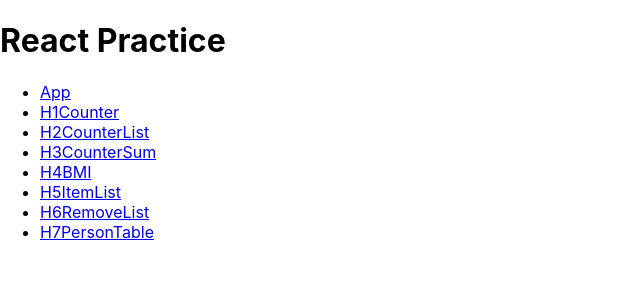
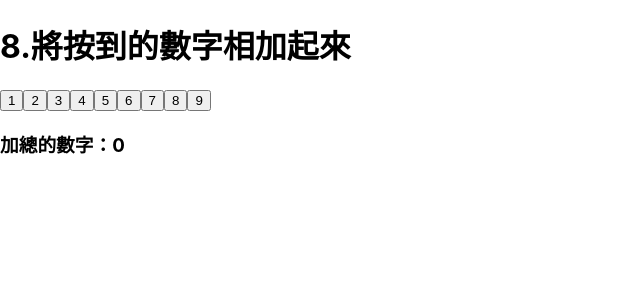
Before and after one commit to michelle3356/review-react, a React (Create React App) app: page /H8ButtonNumSum in a window 1280 px wide. Shown: the top 300 px of the page, without its empty margins (0-640 px from the left). Built offline with nearby package versions, Linux system fonts and the light colour scheme.

Commit message:
H8buttonNumSum

```diff
--- /dev/null
+++ b/src/H8ButtonNumSum.js
@@ -0,0 +1,39 @@
+import React from 'react';
+
+class H8ButtonNumSum extends React.Component{
+  constructor(){
+    super();
+
+    this.state = {
+      sum: 0
+    }
+  }
+
+  handleClick = (e) => {
+    // console.log(e.target.value)
+
+    this.setState({
+      sum: this.state.sum + +e.target.value
+    })
+  }
+
+  render(){
+    return(
+      <div>
+        <h1>8.將按到的數字相加起來</h1>
+        <button onClick={this.handleClick.bind(this)} value="1">1</button>
+        <button onClick={this.handleClick.bind(this)} value="2">2</button>
+        <button onClick={this.handleClick.bind(this)} value="3">3</button>
+        <button onClick={this.handleClick.bind(this)} value="4">4</button>
+        <button onClick={this.handleClick.bind(this)} value="5">5</button>
+        <button onClick={this.handleClick.bind(this)} value="6">6</button>
+        <button onClick={this.handleClick.bind(this)} value="7">7</button>
+        <button onClick={this.handleClick.bind(this)} value="8">8</button>
+        <button onClick={this.handleClick.bind(this)} value="9">9</button>
+        <h3>加總的數字：{this.state.sum}</h3>
+      </div>
+    )
+  }
+}
+
+export default H8ButtonNumSum;
--- a/src/Home.js
+++ b/src/Home.js
@@ -17,6 +17,7 @@ class Home extends React.Component{
           <li><Link to="/H5ItemList">H5ItemList</Link></li>
           <li><Link to="/H6RemoveList">H6RemoveList</Link></li>
           <li><Link to="/H7PersonTable">H7PersonTable</Link></li>
+          <li><Link to="/H8ButtonNumSum">H8ButtonNumSum</Link></li>
         </ul>
       </div>
     )
--- a/src/HomeRoute.js
+++ b/src/HomeRoute.js
@@ -13,6 +13,7 @@ import H4BMI from './H4BMI';
 import H5ItemList from './H5ItemList';
 import H6RemoveList from './H6RemoveList';
 import H7PersonTable from './H7PersonTable';
+import H8ButtonNumSum from './H8ButtonNumSum';
 import * as serviceWorker from './serviceWorker';
 
 
@@ -29,6 +30,7 @@ function HomeRoute (){
           <Route path="/H5ItemList"><H5ItemList /></Route>
           <Route path="/H6RemoveList"><H6RemoveList /></Route>
           <Route path="/H7PersonTable"><H7PersonTable /></Route>
+          <Route path="/H8ButtonNumSum"><H8ButtonNumSum /></Route>
           <Route path="/"><Home /></Route>
         </Switch>
       </BrowserRouter>
```
